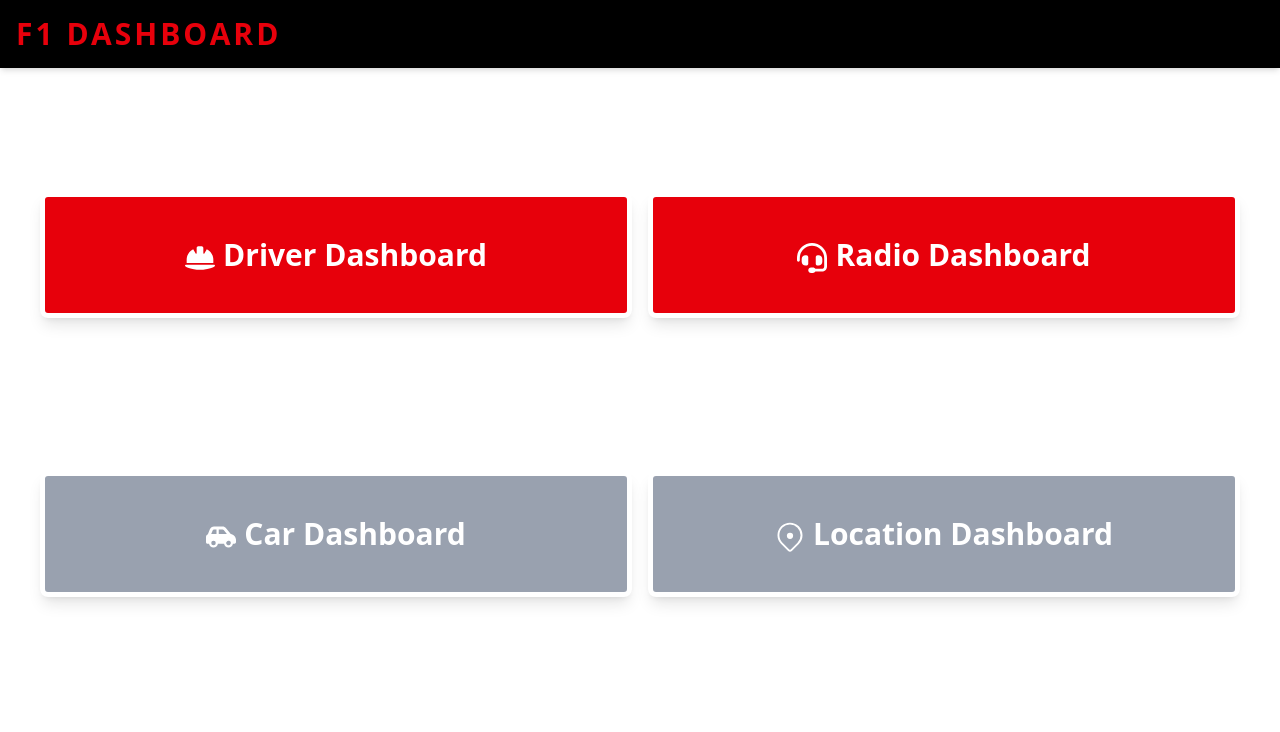
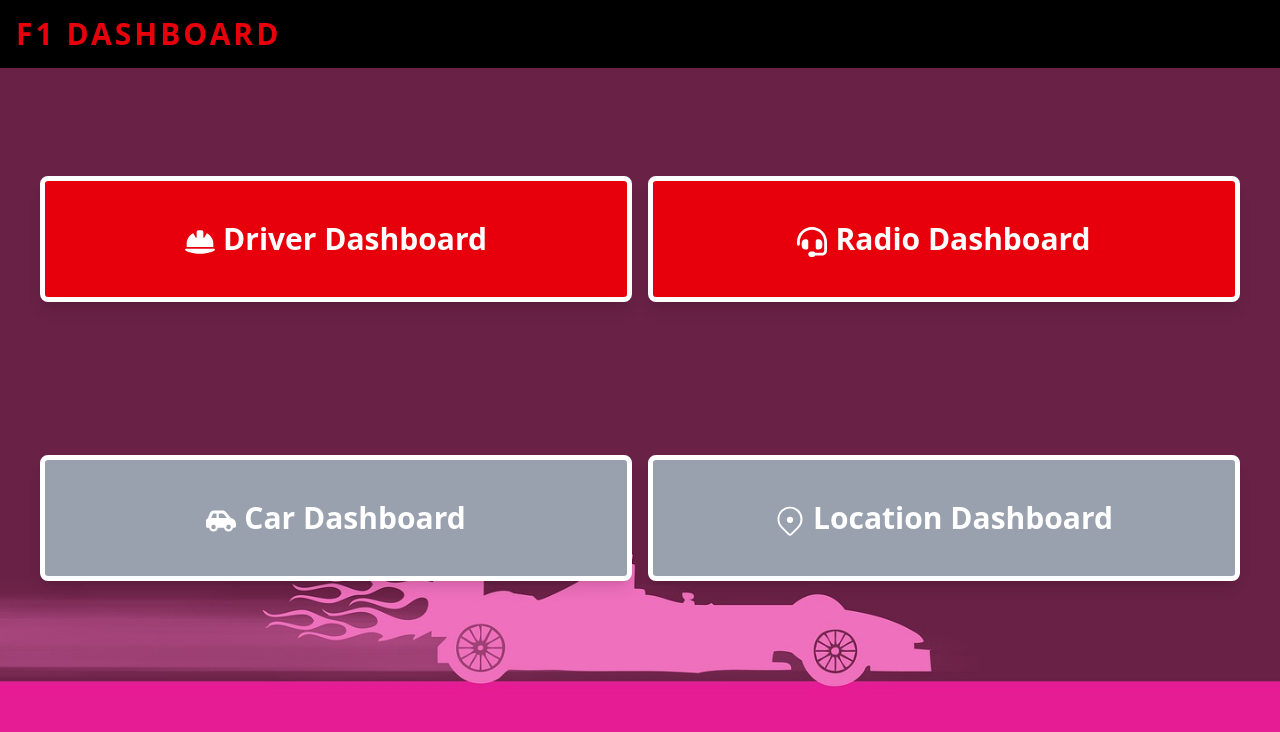
Before and after one commit to JohannesL2/F1-Dashboard, a React (Vite) app: page / in a window 1280 px wide. Shown: the top 732 px of the page. Built offline with nearby package versions, Linux system fonts and the light colour scheme.

Commit message:
Added background to homepage

```diff
--- a/src/pages/HomePage.jsx
+++ b/src/pages/HomePage.jsx
@@ -9,8 +9,15 @@ import { FaHeadset } from 'react-icons/fa6'
 
 const HomePage = () => {
   return (
-    <>
-    <div className='grid grid-cols-1 sm:grid-cols-2 gap-4 mt-4 p-4 sm:p-10 text-xl sm:text-3xl font-semibold flex-grow min-h-[900px] items-center'>
+    <div>
+        <div
+      className="relative min-h-screen bg-cover bg-center"
+      style={{ backgroundImage: "url('/homepage-bg.jpg')" }}
+    >
+      {/* Overlay mörk transparent */}
+      <div className="absolute bg-black bg-opacity-70"></div>
+
+    <div className='relative z-10 grid grid-cols-1 sm:grid-cols-2 gap-4 p-4 sm:p-10 text-xl sm:text-3xl font-semibold flex-grow min-h-[900px] items-center'>
 
       <Link
       to='/driver_dashboard'
@@ -43,7 +50,8 @@ const HomePage = () => {
       Laps Dashboard</Link>
     </div>
     <Footer/>
-    </>
+    </div>
+    </div>
   )
 }
 
```
Also changed, not shown: public/homepage-bg.jpg (added).
